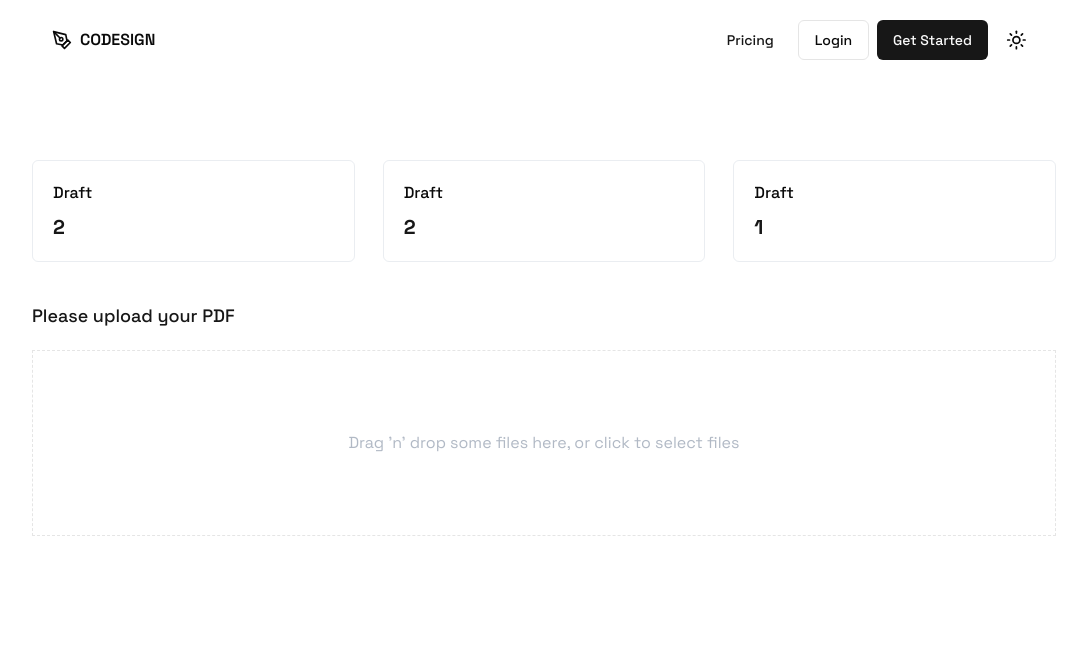
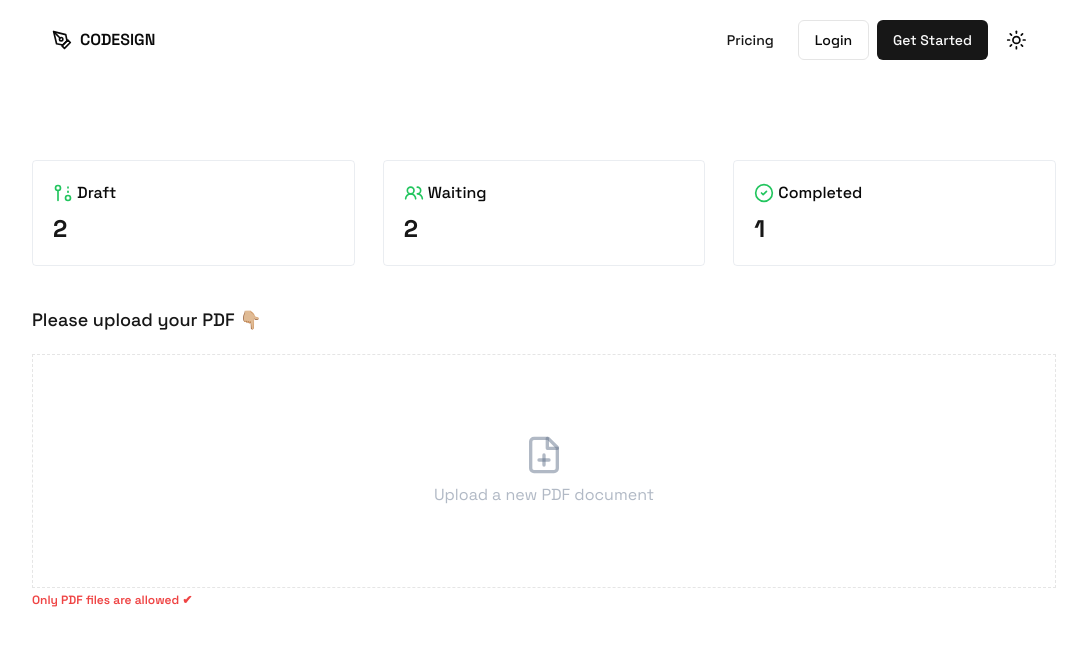
Before and after one commit to movevirtual/auth-payment-next, a Next.js app: page /dashboard in a window 1280 px wide. Shown: the top 646 px of the page, without its empty margins (96-1183 px from the left). Built offline with nearby package versions, Linux system fonts and the light colour scheme; no server answers.

Commit message:
auth payment dashboard added

```diff
--- a/app/dashboard/page.tsx
+++ b/app/dashboard/page.tsx
@@ -1,40 +1,62 @@
 "use client";
 import React from "react";
 import Dropzone from "react-dropzone";
+import { FilePlus } from "lucide-react";
+import { CheckCircle2 } from "lucide-react";
+import { Users2 } from "lucide-react";
+import { GitPullRequestDraft } from "lucide-react";
 
 function page() {
   return (
     <div className="max-w-5xl mx-auto py-10 lg:py-20 px-10 lg:px-0">
       <div className="flex flex-col lg:flex-row gap-y-5 items-center justify-between gap-x-7">
-        <div className="p-5 w-full border border-slate-400/20 dark:border-zinc-200/10 rounded-md flex flex-col gap-y-2">
+        <div className="p-5 w-full border border-slate-400/20 dark:border-zinc-200/10 rounded-sm flex flex-col gap-y-2">
+          {" "}
+          <div className="flex items-center gap-x-1">
+            <GitPullRequestDraft className="h-5 w-5 text-green-500" />
             <h3 className="text-base font-medium">Draft</h3>
-          <p className="text-xl font-bold text-primary">2</p>
           </div>
-        <div className="p-5 w-full border border-slate-400/20 dark:border-zinc-200/10 rounded-md flex flex-col gap-y-2">
-          <h3 className="text-base font-medium">Draft</h3>
-          <p className="text-xl font-bold text-primary">2</p>
+          <p className="text-2xl font-bold text-primary">2</p>
         </div>
-        <div className="p-5 w-full border border-slate-400/20 dark:border-zinc-200/10 rounded-md flex flex-col gap-y-2">
-          <h3 className="text-base font-medium">Draft</h3>
-          <p className="text-xl font-bold text-primary">1</p>
+        <div className="p-5 w-full border border-slate-400/20 dark:border-zinc-200/10 rounded-sm flex flex-col gap-y-2">
+          <div className="flex items-center gap-x-1">
+            <Users2 className="h-5 w-5 text-green-500" />
+            <h3 className="text-base font-medium">Waiting</h3>
+          </div>
+          <p className="text-2xl font-bold text-primary">2</p>
+        </div>
+        <div className="p-5 w-full border border-slate-400/20 dark:border-zinc-200/10 rounded-sm flex flex-col gap-y-2">
+          <div className="flex items-center gap-x-1">
+            <CheckCircle2 className="h-5 w-5 text-green-500" />
+            <h3 className="text-base font-medium">Completed</h3>
+          </div>
+          <p className="text-2xl font-bold text-primary">1</p>
         </div>
       </div>
       <div className="flex flex-col gap-y-5 pt-10">
         <h2 className=" text-primary font-medium text-lg">
-          Please upload your PDF
+          Please upload your PDF 👇🏼
         </h2>
         <div>
           <Dropzone onDrop={(acceptedFiles) => console.log(acceptedFiles)}>
             {({ getRootProps, getInputProps }) => (
-              <section className="p-20 w-full border border-dashed flex items-center justify-center">
-                <div className="" {...getRootProps()}>
+              <div>
+                <section className="p-20 w-full border border-dashed hover:border-green-500 flex items-center justify-center">
+                  <div
+                    className="flex flex-col gap-y-2 items-center justify-center"
+                    {...getRootProps()}
+                  >
                     <input {...getInputProps()} />
+                    <FilePlus className="h-10 w-10 font-medium text-slate-500/50" />
                     <p className="text-slate-500/50">
-                    Drag &apos;n&apos; drop some files here, or click to select
-                    files
+                      Upload a new PDF document
                     </p>
                   </div>
                 </section>
+                <p className="text-xs pt-1 text-red-500 font-semibold">
+                  Only PDF files are allowed ✔
+                </p>
+              </div>
             )}
           </Dropzone>
         </div>
```
Lines whose indentation alone changed are shown as unchanged.
